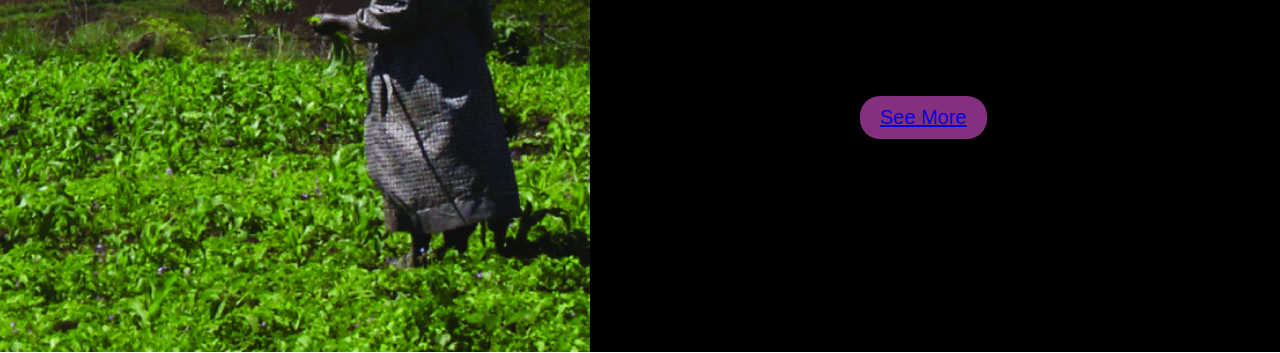
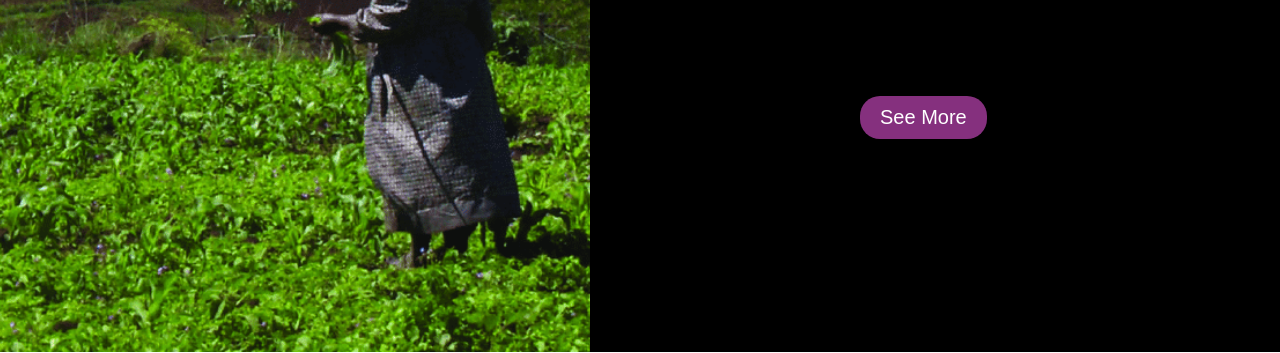
Before and after one commit to KHAL33L/Seedlink, a PHP site: page /view/home.php in a window 1280 px wide. Shown: the part 541-894 px from the top of the page. Run offline with PHP 8.4, Linux system fonts and the light colour scheme.

Commit message:
fixed explore button css

```diff
--- a/assets/css/home.css
+++ b/assets/css/home.css
@@ -105,6 +105,11 @@ body {
     margin-top:110px
 }
 
+.explore-btn a{
+    text-decoration: none;
+    color: #fff;
+}
+
 .explore-btn:hover {
     background-color: #aaa; /* Slightly lighter gray */
 }
```
